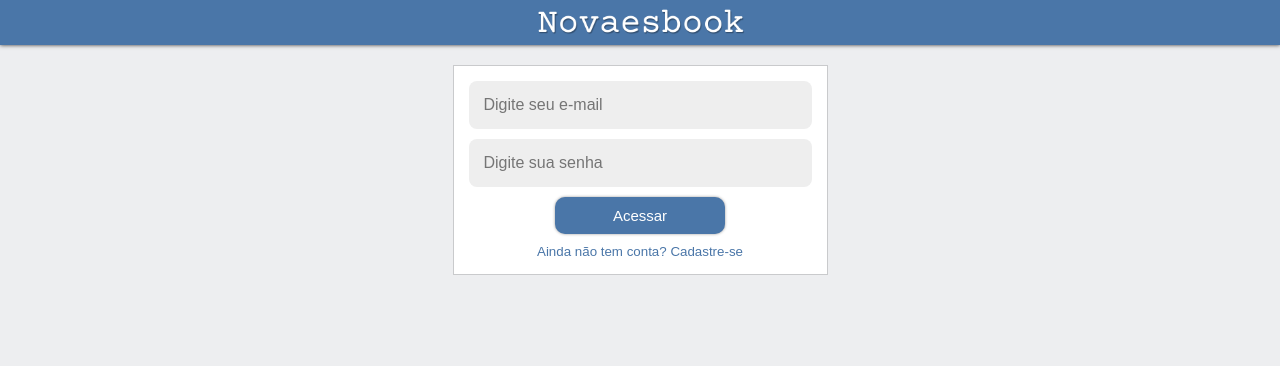
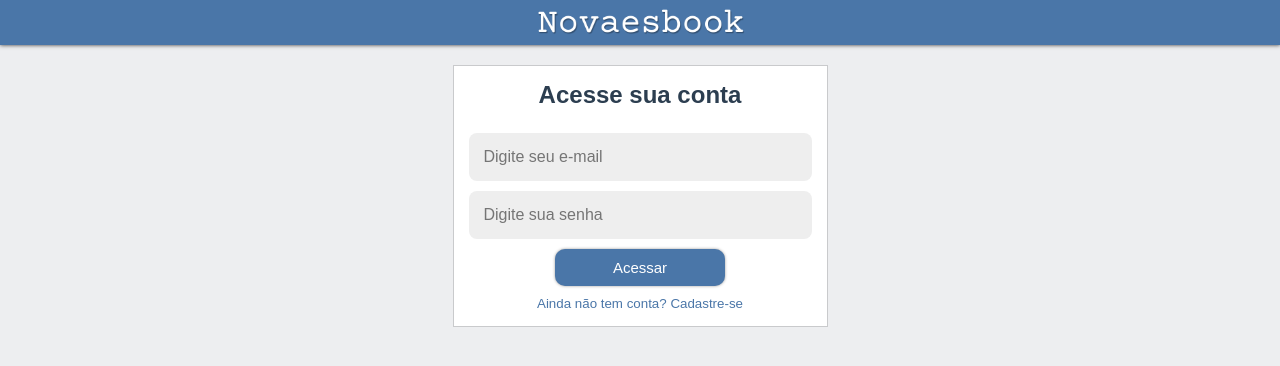
Before and after one commit to renatoalmeida49/novaesbook, a Vue app: page /login in a window 1280 px wide. Shown: the top 366 px of the page. Built offline with nearby package versions, Linux system fonts and the light colour scheme.

Commit message:
feat(auth/): pages to login and register

```diff
--- a/src/router/index.js
+++ b/src/router/index.js
@@ -4,14 +4,6 @@ import VueRouter from 'vue-router'
 Vue.use(VueRouter)
 
 const routes = [
-  {
-    path: '/login',
-    name: 'Login',
-    component: () => import('@/views/pages/login/index.vue'),
-    meta: {
-      title: 'Login - Novaesbook'
-    }
-  },
   {
     path: '/',
     name: 'TheLayout',
@@ -63,6 +55,23 @@ const routes = [
     ]
   },
   {
+    path: '/',
+    name: 'Auth',
+    component: () => import('@/views/pages/auth/index.vue'),
+    children: [
+      {
+        path: '/login',
+        name: 'Login',
+        component: () => import('@/views/pages/auth/login/index.vue'),
+      },
+      {
+        path: '/register',
+        name: 'Register',
+        component: () => import('@/views/pages/auth/register/index.vue')
+      }
+    ]
+  },
+  {
     path: '/404',
     name: '404',
     component: () => import('@/views/error/404.vue')
--- a/src/views/layout/index.vue
+++ b/src/views/layout/index.vue
@@ -1,6 +1,5 @@
 <template>
   <div v-if="isAuthenticaded">
-    <p></p>
     <TheHeader />
 
     <section id="content">
--- /dev/null
+++ b/src/views/pages/auth/index.vue
@@ -0,0 +1,45 @@
+<template>
+
+  <div class="auth">
+    <header class="auth__header">
+      <div class="auth__container">
+        <img src="@/assets/novaesbook_logo.png" height="30" alt="Logo Novaesbook">
+      </div>
+    </header>
+
+    <router-view></router-view>
+  </div>
+
+</template>
+
+
+<script>
+
+export default {
+  name: "Auth"
+}
+
+</script>
+
+
+<style lang="scss">
+
+.auth {
+  &__header {
+    background-color: $primary-color;
+    height: 45px;
+    box-shadow: 0px 0px 4px #333;
+    position: relative;
+    z-index: 99;
+    margin-bottom: 20px;
+  }
+
+  &__container {
+    display: flex;
+    height: inherit;
+    justify-content: center;
+    align-items: center;
+  }
+}
+
+</style>
--- /dev/null
+++ b/src/views/pages/auth/login/index.vue
@@ -0,0 +1,128 @@
+<template>
+
+  <div class="login">
+    <form class="login__form" @submit.prevent="submitLogin">
+      <h1 class="login__title">Acesse sua conta</h1>
+
+      <input
+        type="email"
+        placeholder="Digite seu e-mail"
+        v-model="credentials.email"
+        :class="error"
+      >
+
+      <input
+        type="password"
+        placeholder="Digite sua senha"
+        v-model="credentials.password"
+        :class="error"
+      >
+
+      <button class="btn-access">
+        Acessar
+      </button>
+
+      <button class="btn-new-access" type="button">
+        Ainda não tem conta? Cadastre-se
+      </button>
+    </form>
+  </div>
+
+</template>
+
+
+<script>
+
+import { LOGIN } from '@/store/modules/user.module'
+
+export default {
+  name: "Login",
+
+  data() {
+    return {
+      credentials: {
+        email: '',
+        password: ''
+      },
+    }
+  },
+
+  computed: {
+    error() {
+      return {'error' : this.showError}
+    }
+  },
+
+  methods: {
+    async submitLogin() {
+      this.$store.dispatch(LOGIN, this.credentials)
+        .then(() => {
+          this.$router.push({ name: 'Home'})
+        })
+    },
+  }
+}
+</script>
+
+
+<style lang="scss">
+
+.login {
+  &__title {
+    font-family: Arial, Helvetica, sans-serif;
+    margin-bottom: 24px;
+    font-size: 24px;
+  }
+
+  &__form {
+    background: #fff;
+    display: flex;
+    flex-direction: column;
+    max-width: 375px;
+    margin: 0 auto;
+    padding: 15px;
+    border: 1px solid #c9cacc;
+
+    input {
+      font-size: 16px;
+      margin-bottom: 10px;
+      padding: 15px;
+      border-radius: 8px;
+      background: #EEE;
+      border: none;
+      outline: none;
+    }
+
+    .error-message {
+      margin-bottom: 10px;
+      display: none;
+      color: red;
+    }
+
+    .btn-access {
+      border: 0;
+      padding: 10px 20px;
+      background-color: $primary-color;
+      border-radius: 10px;
+      color: #FFF;
+      font-size: 15px;
+      margin-bottom: 10px;
+      cursor: pointer;
+      box-shadow: 0px 0px 3px #999;
+      width: 100%;
+      max-width: 170px;
+      margin: auto;
+      margin-bottom: 10px;
+    }
+
+    .btn-new-access {
+      text-decoration: none;
+      color: $primary-color;
+      border: none;
+      background: transparent;
+      cursor: pointer;
+    }
+  }
+}
+
+</style>
--- /dev/null
+++ b/src/views/pages/auth/register/index.vue
@@ -0,0 +1,17 @@
+<template>
+
+  <div>
+    <h1>Register</h1>
+  </div>
+
+</template>
+
+<script>
+export default {
+
+}
+</script>
+
+<style>
+
+</style>
```
